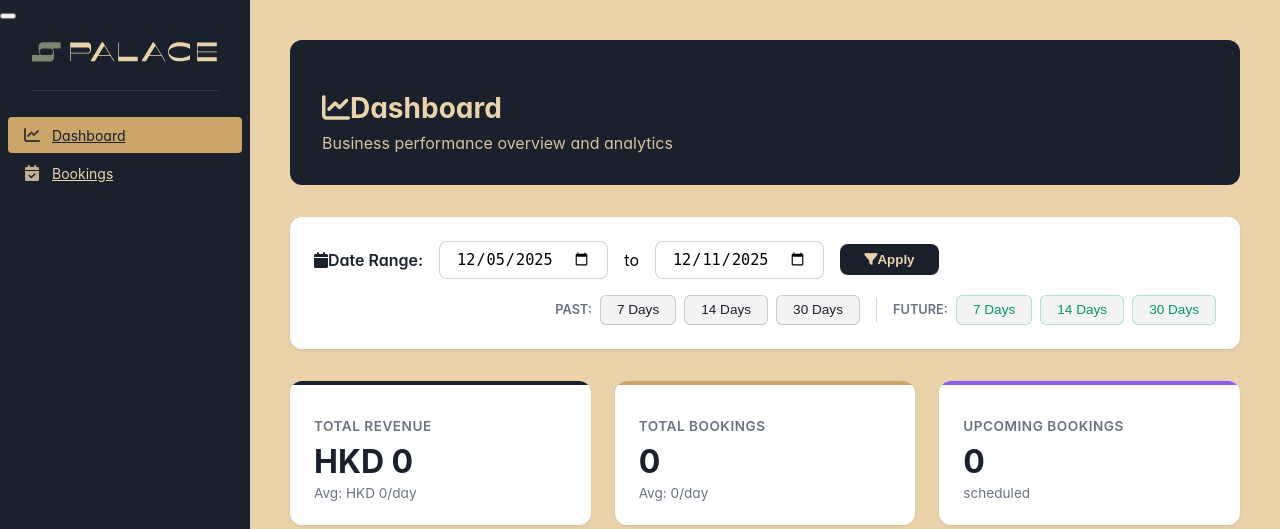
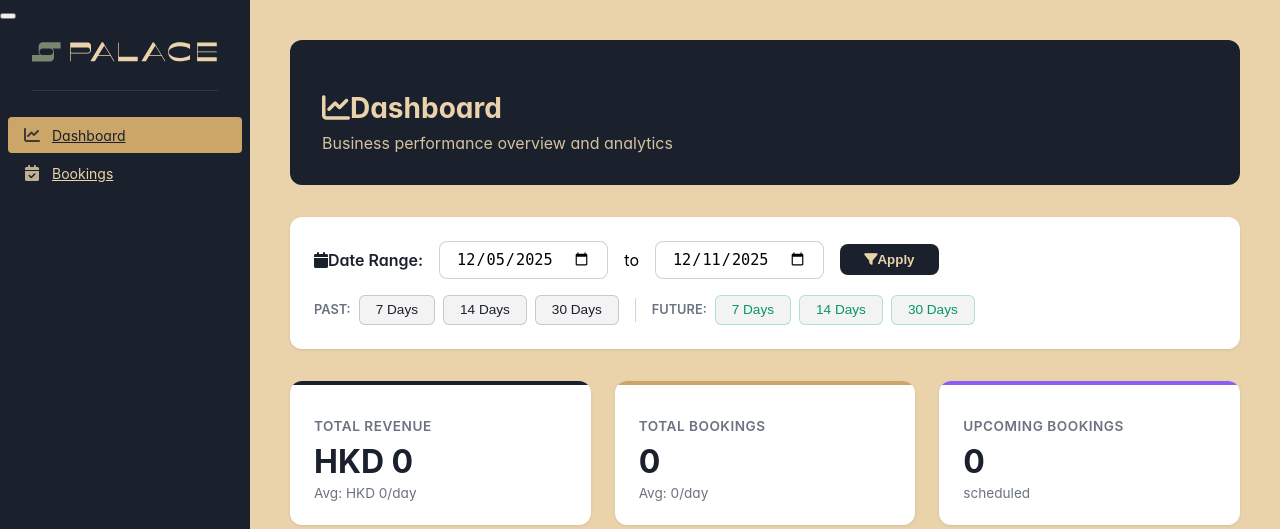
Before and after one commit to koskosm/palace-business, a Python web app: template templates/dashboard.html in a window 1280 px wide. Shown: the top 529 px of the page. Run offline with Jinja, Linux system fonts and the light colour scheme; the template is opened without the code that fills it, so the values that code supplies are empty; some libraries are stand-ins or nearby versions; some web fonts are replaced.

Commit message:
Time picker alignment touchup

```diff
--- a/templates/dashboard.html
+++ b/templates/dashboard.html
@@ -169,7 +169,6 @@
         .quick-filters {
             display: flex;
             gap: 0.5rem;
-            margin-left: auto;
             align-items: center;
         }
 
```
